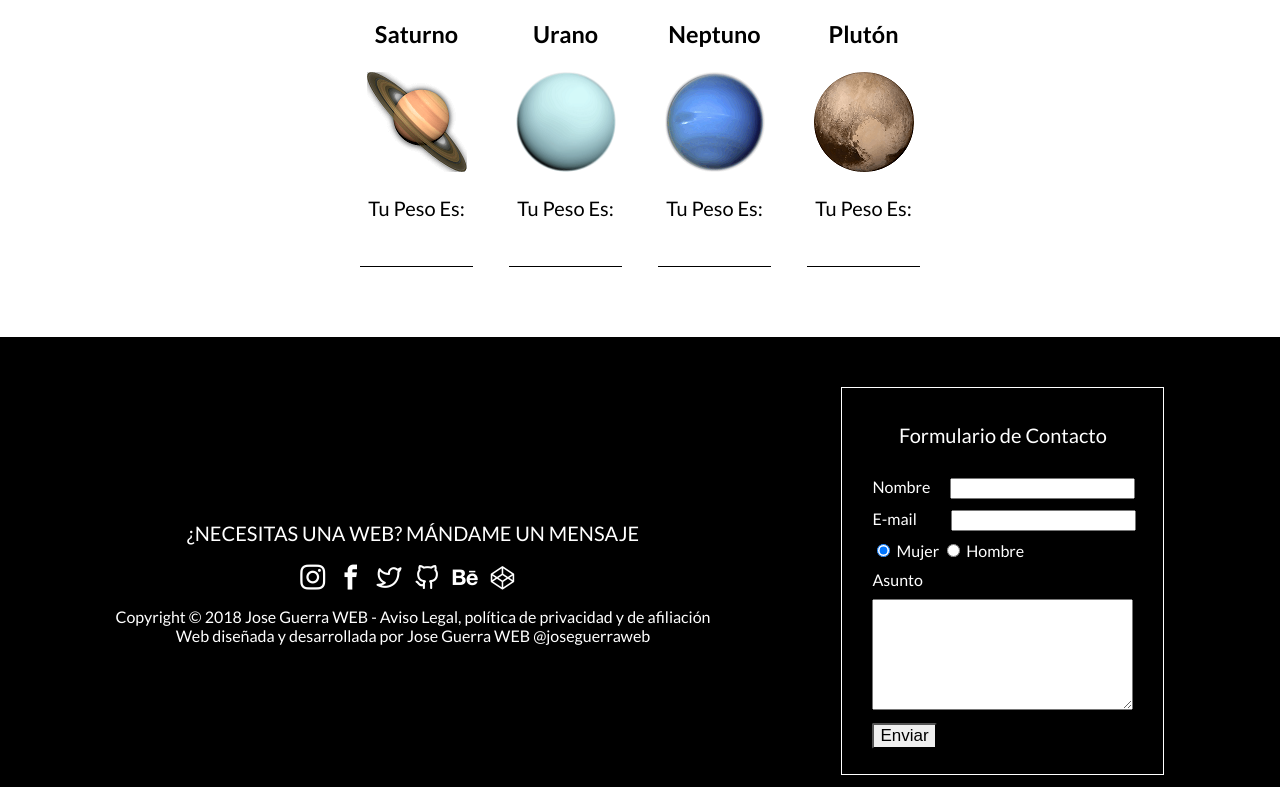
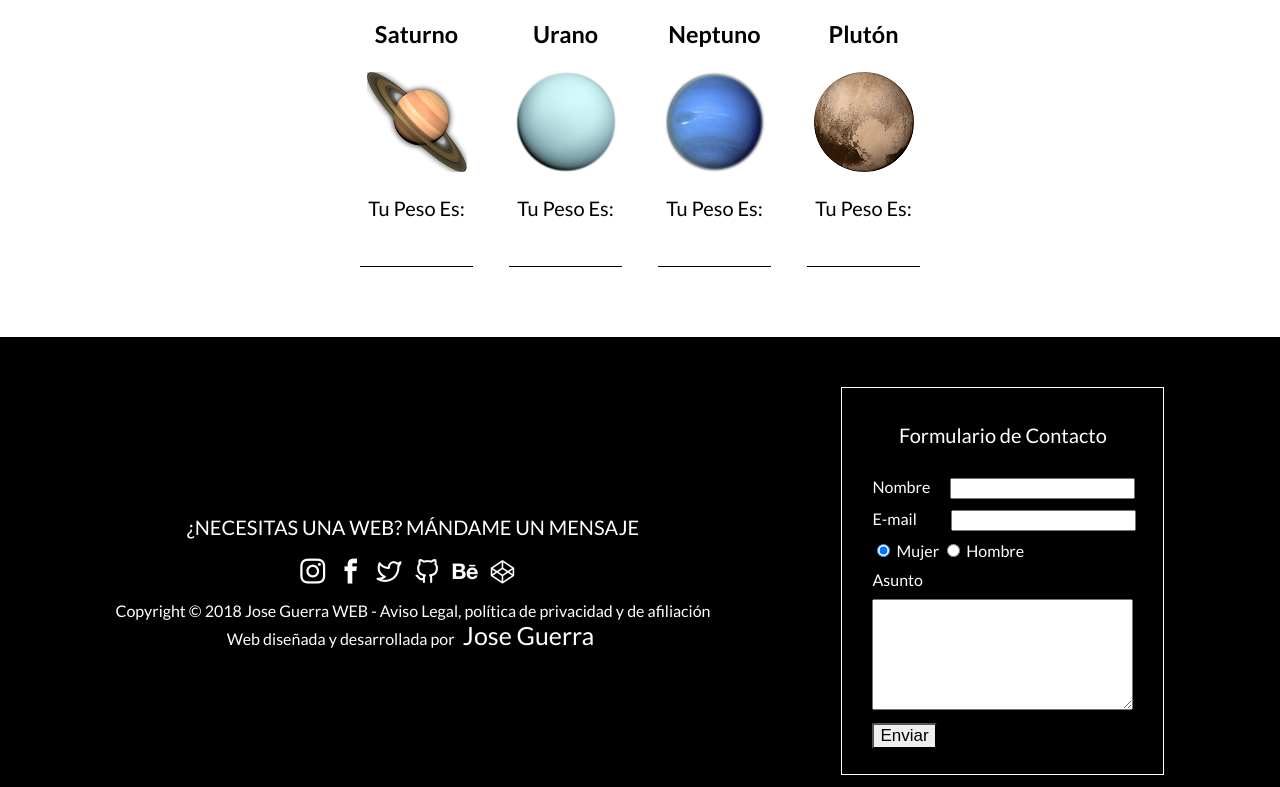
Before and after one commit to josanguerra/tu-peso-en-otros-planetas, a plain HTML site: page index.html in a window 1280 px wide. Shown: the part 1140-1927 px from the top of the page. Drawn offline with nearby package versions, Linux system fonts and the light colour scheme; files whose address does not match are found by name.

Commit message:
Update index.html

```diff
--- a/index.html
+++ b/index.html
@@ -197,7 +197,9 @@ h1{font-size:35px}}
         </a>
         <p>
           Copyright © 2018 Jose Guerra WEB - Aviso Legal, política de privacidad y de afiliación
-          <br>Web diseñada y desarrollada por Jose Guerra WEB @joseguerraweb
+          <br>Web diseñada y desarrollada por <a href="https://joseguerra.es" target="_blank">
+          <span class="personalizacion">Jose Guerra</span>
+        </a>
         </p>
       </div>
     </div>
```
